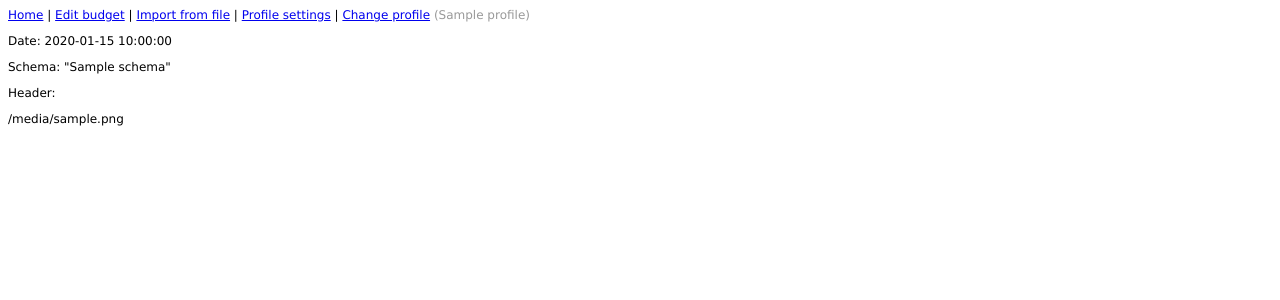
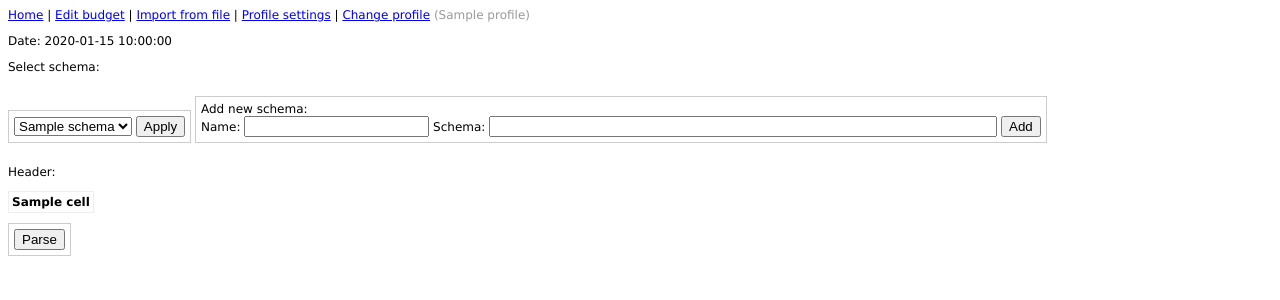
Before and after one commit to nicolasalt/pft, a Python web app: template templates/edit_imported_file.html in a window 1280 px wide. Shown: the top 300 px of the page. Run offline with Jinja, Linux system fonts and the light colour scheme; the template is opened without the code that fills it: most values are stand-ins (such as "Sample title", 1, 10 or a date in 2020); some libraries are stand-ins or nearby versions.

Commit message:
Finished first step of processing: selecting schema.

```diff
--- a/controller.py
+++ b/controller.py
@@ -12,6 +12,9 @@ app = webapp2.WSGIApplication([
     ('/edit_profile', view_handlers.EditProfile),
     ('/manage_profiles', view_handlers.ManageProfilesPage),
     ('/do/add_profile', action_handlers.DoAddProfile),
+    ('/do/add_parse_schema', action_handlers.DoAddParseSchema),
+    ('/do/apply_parse_schema_to_import_file', action_handlers.DoApplyParseSchemaToImportFile),
+    ('/do/mark_import_file_as_parsed', action_handlers.DoMarkImportFileAsParsed),
     ('/do/connect_to_profile', action_handlers.DoConnectToProfile),
     ('/do/set_active_profile', action_handlers.DoSetActiveProfile),
     ('/do/add_account', action_handlers.DoAddAccount),
--- a/templates/edit_imported_file.html
+++ b/templates/edit_imported_file.html
@@ -1,17 +1,70 @@
 {% extends "templates/base.html" %}
 
 {% block content %}
+  <style>
+    .add_schema_input {
+      width: 500px;
+    }
+    .preview_table {
+      border-collapse: collapse;
+    }
+    .preview_table td {
+      border: 1px solid #eee;
+      padding: 3px;
+    }
+    .preview_table tr:first-of-type {
+      font-weight: bold;
+    }
+  </style>
+
   <div>
     <p>Date: {{ imported_file.date }}</p>
-{#      <table>#}
-{#        <th>#}
-{#          #}
-{#        </th>#}
-{#      </table>#}
-    <p>Schema: &quot;{{ imported_file.schema }}&quot;</p>
-    Header:
-    <p>
-      {{ imported_file.source_file }}
-    </p>
+    {% if not imported_file.parsed %}
+      <p>
+        Select schema:
+        <form action="/do/apply_parse_schema_to_import_file" method="post">
+          <input type="hidden" name="id" value="{{ imported_file.key.id() }}">
+          <select name="schema">
+            {% for schema in profile.parse_schemas %}
+              {% if schema.schema == imported_file.schema %}
+                {% set selected = "selected" %}
+              {% else %}
+                {% set selected = "" %}
+              {% endif %}
+              <option value="{{ schema.schema }}" {{ selected }}>
+                {{ schema.name }}
+              </option>
+            {% endfor %}
+          </select>
+          <input type="submit" value="Apply">
+        </form>
+        <form action="/do/add_parse_schema" method="post">
+          Add new schema:<br>
+          <label>
+            Name:
+            <input name="name"/>
+          </label>
+          <label>
+            Schema:
+            <input name="schema" class="add_schema_input"/>
+          </label>
+          <input type="submit" value="Add">
+        </form>
+      <p>
+      Header:
+      <table class="preview_table" cellpadding="0" cellspacing="0">
+        {% for line in formatted_parsed_lines %}
+          <tr>
+            {% for cell in line %}
+              <td>{{ cell }}</td>
+            {% endfor %}
+          </tr>
+        {% endfor %}
+      </table>
+      <form action="/do/mark_import_file_as_parsed" method="post">
+        <input type="hidden" name="id" value="{{ imported_file.key.id() }}">
+        <input type="submit" value="Parse">
+      </form>
+    {% endif %}
   </div>
 {% endblock %}
```
Also changed, not shown: action_handlers.py (+65 -31 lines), datastore/models.py (+9 -1 lines), view_handlers.py (+9 -1 lines).
